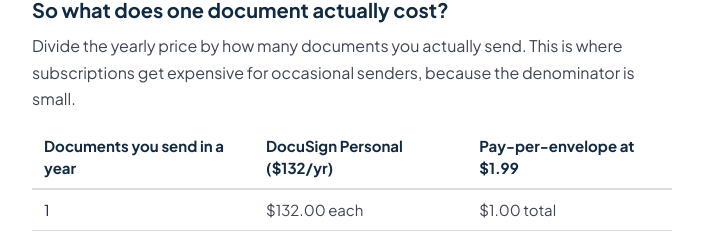
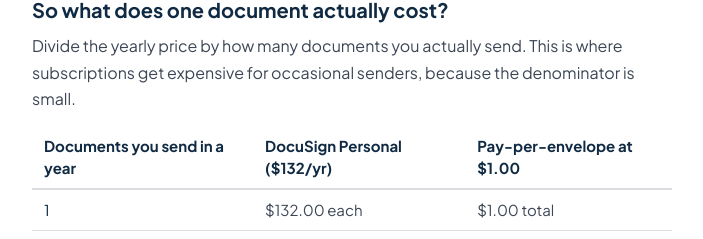
Before and after one commit to livelovelearnleavealegacy-droid/dollarsign-io, a Next.js app: page /guides/docusign-cost-one-document in a window 1280 px wide. Shown: the part 958-1197 px from the top of the page, without its empty margins (288-991 px from the left). Built offline with nearby package versions, Linux system fonts and the light colour scheme; no server answers.

Commit message:
Update page.js

```diff
--- a/app/guides/docusign-cost-one-document/page.js
+++ b/app/guides/docusign-cost-one-document/page.js
@@ -57,7 +57,7 @@ export default function Page() {
       </p>
 
       <Table
-        head={["Documents you send in a year", "DocuSign Personal ($132/yr)", "Pay-per-envelope at $1.99"]}
+        head={["Documents you send in a year", "DocuSign Personal ($132/yr)", "Pay-per-envelope at $1.00"]}
         rows={[
           ["1", "$132.00 each", "$1.00 total"],
           ["5", "$26.40 each", "$5.00 total"],
@@ -115,7 +115,7 @@ export default function Page() {
       </p>
 
       <Cta>
-        <strong>If you just need this one signed.</strong> DollarSign.io is $1.99 per envelope — up to 10 signers and
+        <strong>If you just need this one signed.</strong> DollarSign.io is $1.00 per envelope — up to 10 signers and
         100 pages, no account, no subscription, nothing to cancel. Everyone gets the signed PDF with a Certificate of
         Completion. <a href="/" style={link}>Upload your document</a> and see the whole thing before you pay.
       </Cta>
```
